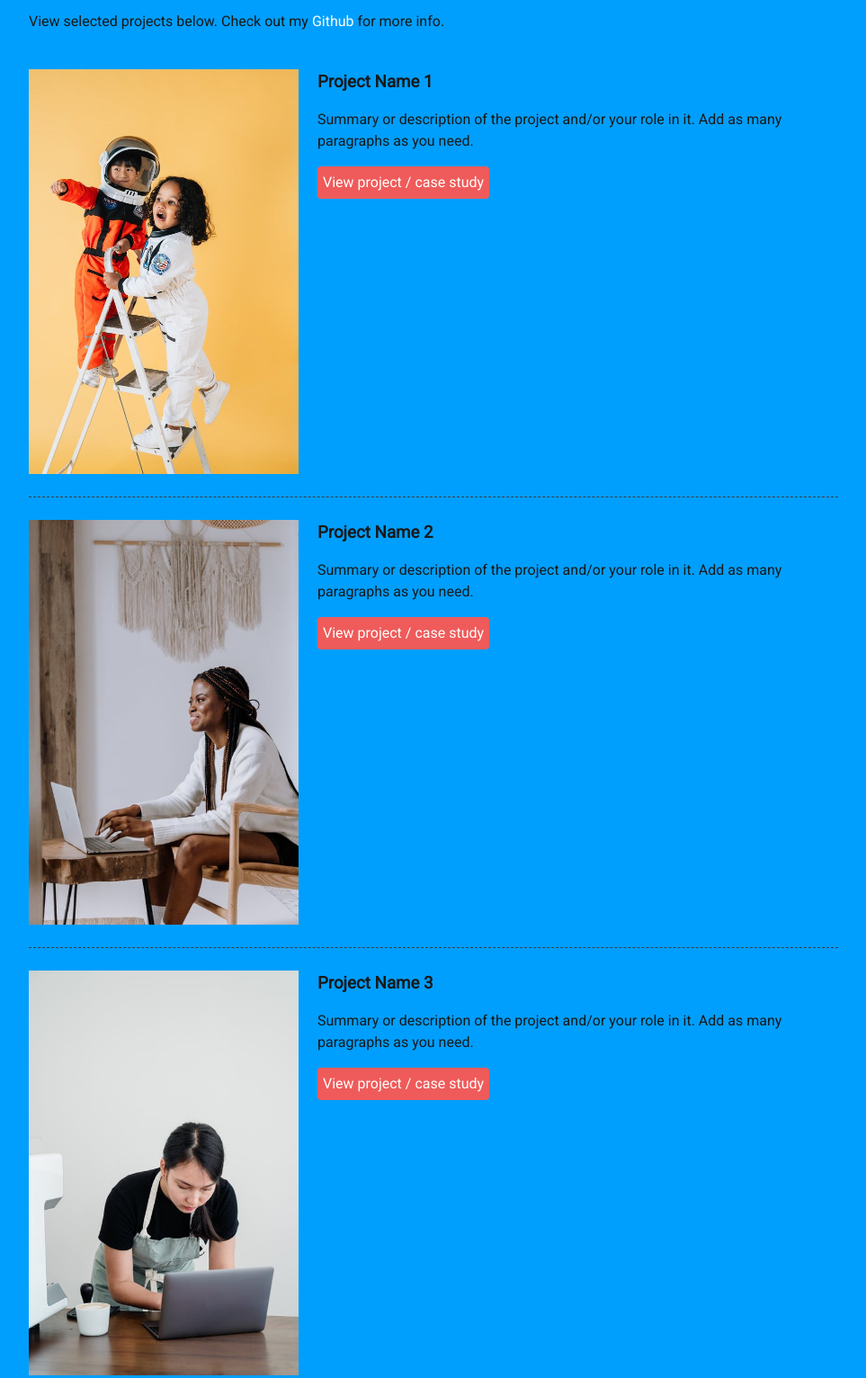
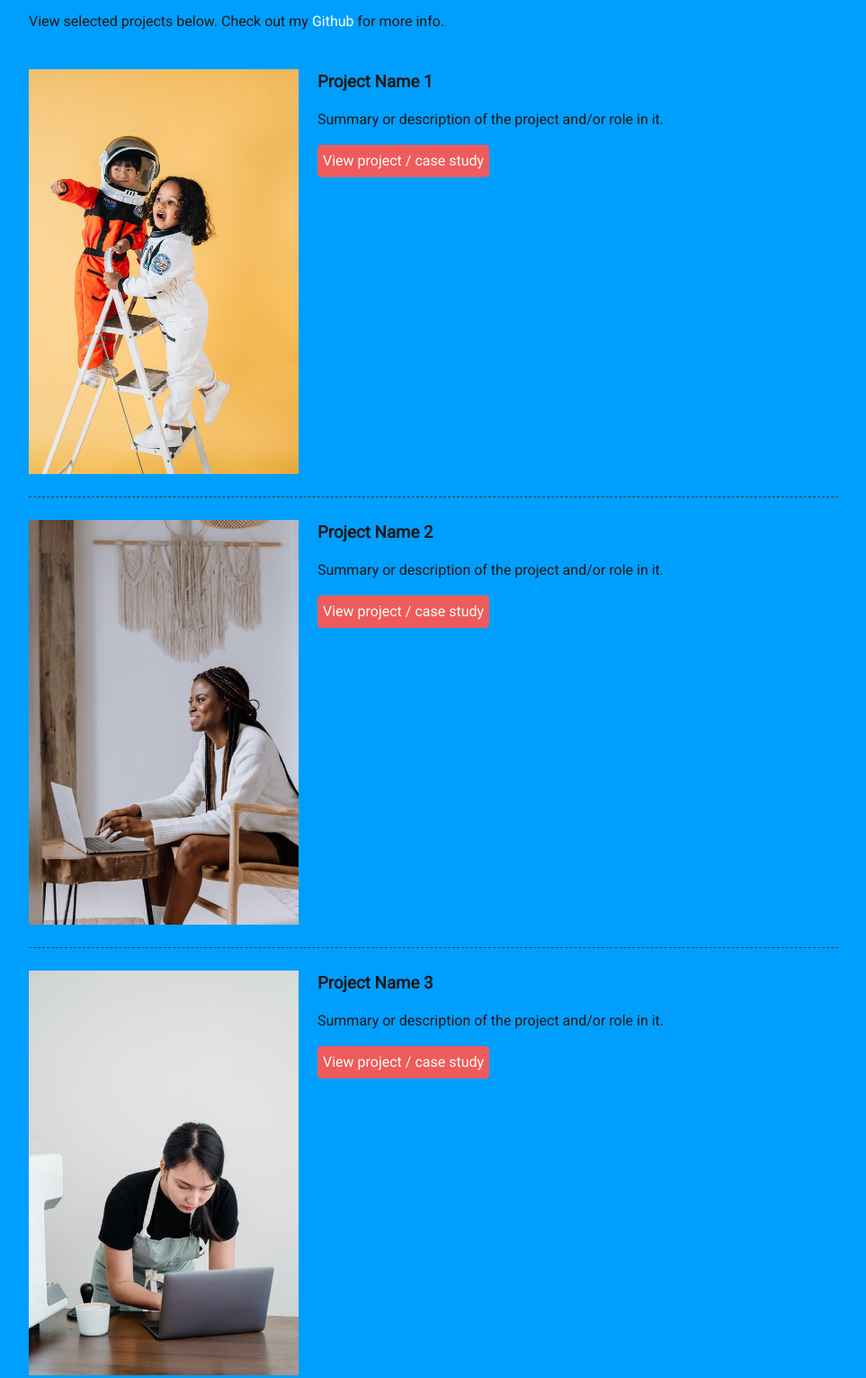
Before and after one commit to neilroy63/updated-css-portfolio, a plain HTML site: page index.html in a window 1280 px wide. Shown: the part 480-2012 px from the top of the page at 90% size, without its empty margins (158-1121 px from the left). Drawn offline with Linux system fonts and the light colour scheme.

Commit message:
fix/updated html

```diff
--- a/index.html
+++ b/index.html
@@ -36,7 +36,7 @@
             <section class="project-item">
               <img src="./images/Web-dev1.jpeg" alt="Web developer working">
               <h3>Project Name 1</h3>
-              <p>Summary or description of the project and/or your role in it. Add as many paragraphs as you need.</p>
+              <p>Summary or description of the project and/or role in it.</p>
               <a class="btn" href="#" target="_blank">View project / case study</a>
             </section>
             <!-- End of Project block 1 -->
@@ -44,7 +44,7 @@
             <section class="project-item">
               <img src="./images/Web-dev4.jpeg" alt="Web developer-4 working">
               <h3>Project Name 2</h3>
-              <p>Summary or description of the project and/or your role in it. Add as many paragraphs as you need.</p>
+              <p>Summary or description of the project and/or role in it.</p>
               <a class="btn" href="#" target="_blank">View project / case study</a>
             </section>
             <!-- End of Project block 2 -->
@@ -52,7 +52,7 @@
           <section class="project-item">
             <img src="./images/Web-dev3.jpeg" alt="Web developer-3 working">
             <h3>Project Name 3</h3>
-            <p>Summary or description of the project and/or your role in it. Add as many paragraphs as you need.</p>
+            <p>Summary or description of the project and/or role in it. </p>
             <a class="btn" href="#" target="_blank">View project / case study</a>
           </section>
           <!-- End of Project block 3 -->
@@ -60,7 +60,7 @@
           <section class="project-item">
             <img src="./images/Web-dev2.jpeg" alt="Web developer-2 working">
             <h3>Project Name 4</h3>
-            <p>Summary or description of the project and/or your role in it. Add as many paragraphs as you need.</p>
+            <p>Summary or description of the project and/or role in it. </p>
             <a class="btn" href="#" target="_blank">View project / case study</a>
           </section>
           <!-- End of Project block 4 -->
@@ -73,15 +73,15 @@
           <h2>Work Experience</h2>
           <!-- <p>Optional paragraph for work experience summary. Not a part of the job details. Delete if not being used.</p> -->
 
-          <!-- Copy this whole <section> block to add more jobs. -->
+          <!-- To copy this whole <section> block to add more jobs. -->
           <!-- <section>
             <h3>Job title</h3>
             <p>Company Name</p>
             <p>Date at job</p>
-            <p>Job summary goes here. Add as many paragraphs as you need.</p>
+            <p>Job summary goes here. </p>
             <p>Optional list:</p>
             <ul>
-              <li>Delete this list if you don't need it.</li>
+              <li>Delete this list if not needed.</li>
               <li>Created...</li>
               <li>Lead...</li>
               <li>Responsible for...</li>
@@ -96,7 +96,7 @@
         <div class="content-wrapper item-details">
           <h2>Education</h2>
 
-          <!-- Copy this whole <section> block to add more schools. -->
+          <!-- To copy this whole <section> block to add more schools. -->
           <section>
             <h3>Deakin University - Burwood</h3>
             <p>Master of Commerce/Professional Accounting, 2009-12</p>
@@ -112,10 +112,10 @@
         <div class="content-wrapper">
           <h2>Let's Keep in Touch!</h2>
 
-          <!-- Social media and contact links. Add or remove any networks. -->
+          <!-- Social media and contact links. Add or remove any redundant networks. -->
           <ul class="contact-list">
             <li><a href="mailto:email@example.com">email@example.com</a></li>
-            <li><a href="http://yourwebsite.com" target="_blank">yourwebsite.com</a></li>
+            <li><a href="http://mywebsite.com" target="_blank">mywebsite.com</a></li>
             <li><a href="#" target="_blank">Twitter</a></li>
             <li><a href="#" target="_blank">LinkedIn</a></li>
             <li><a href="#" target="_blank">Facebook</a></li>
```
